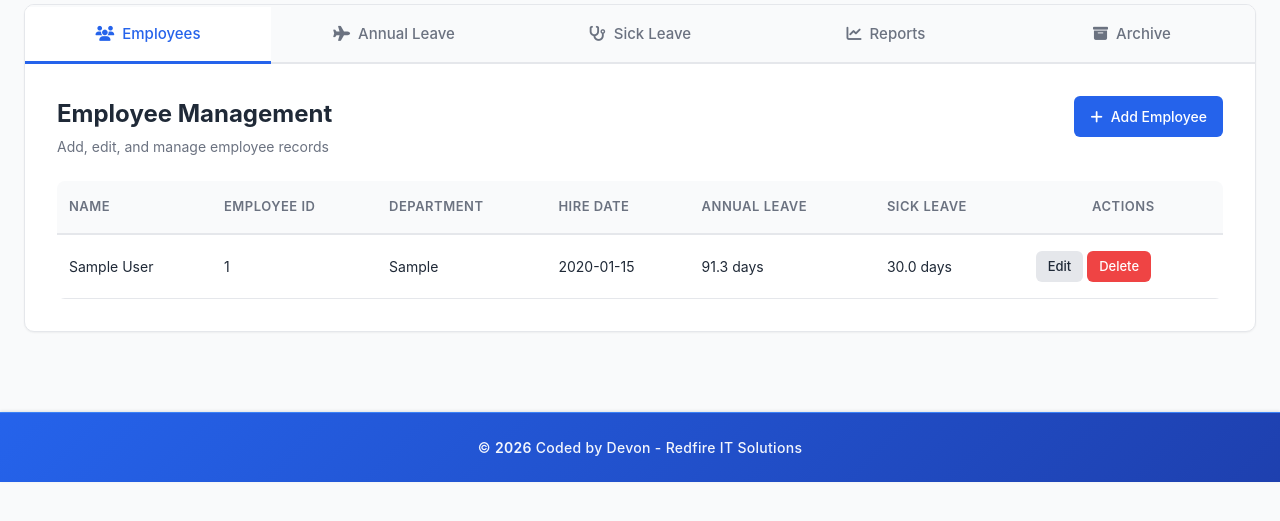
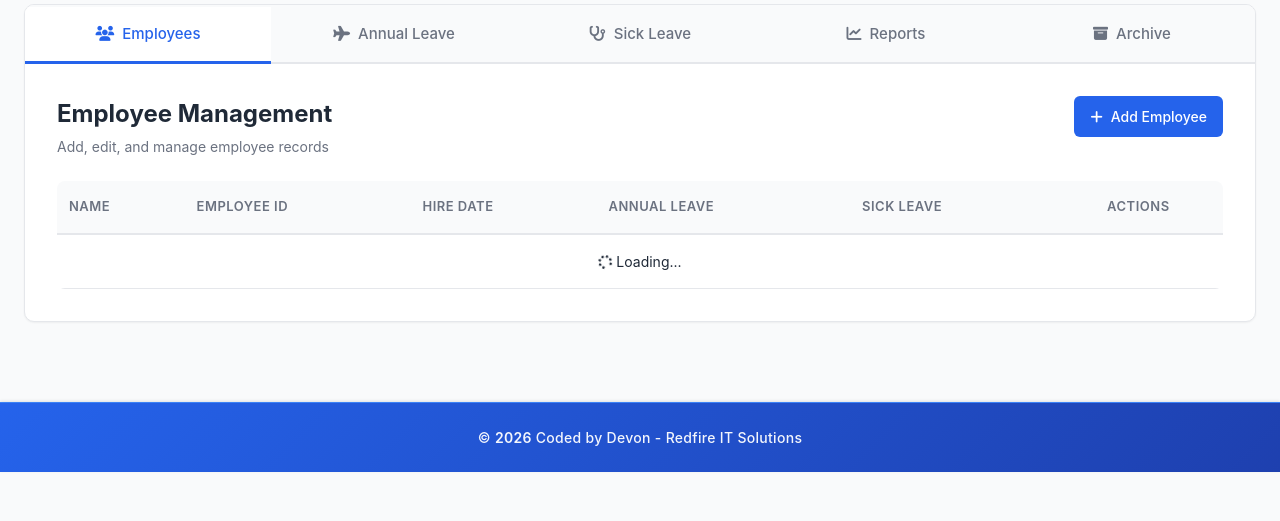
Before and after one commit to Devon-GS/Sick-Annual-Leave-Tracker-Web, a Flask app: page / in a window 1280 px wide. Shown: the part 209-730 px from the top of the page. Run offline with Flask 3, Linux system fonts and the light colour scheme; the visitor is signed in with stand-in values (Sample User, id 1); tables that the repository leaves empty hold one stand-in row (values such as "Sample post"); data that the repository does not hold is empty; some libraries are stand-ins or nearby versions.

Commit message:
Clean and remove unused code

```diff
--- a/app.py
+++ b/app.py
@@ -1,11 +1,10 @@
-from flask import Flask, render_template, request, jsonify, redirect, url_for, session, send_file
+from flask import Flask, render_template, request, jsonify, redirect, url_for, session
 from werkzeug.security import generate_password_hash, check_password_hash
 from werkzeug.utils import secure_filename
 from functools import wraps
-from datetime import datetime, timedelta
+from datetime import datetime
 import sqlite3
 import os
-import json
 
 app = Flask(__name__)
 app.config['DATABASE'] = 'leave_manager.db'
@@ -37,18 +36,14 @@ def init_db():
                 id INTEGER PRIMARY KEY AUTOINCREMENT,
                 username TEXT UNIQUE NOT NULL,
                 password TEXT NOT NULL,
-                password_changed INTEGER DEFAULT 0,
-                created_at TEXT DEFAULT CURRENT_TIMESTAMP
+                password_changed INTEGER DEFAULT 0
             );
 
             CREATE TABLE IF NOT EXISTS employees (
                 id INTEGER PRIMARY KEY AUTOINCREMENT,
                 name TEXT NOT NULL,
                 employee_id TEXT UNIQUE NOT NULL,
-                department TEXT NOT NULL,
                 hire_date TEXT NOT NULL,
-                email TEXT,
-                phone TEXT,
                 is_archived INTEGER DEFAULT 0
             );
 
@@ -328,9 +323,9 @@ def employees():
         data = request.json
         try:
             cursor = db.execute(
-                '''INSERT INTO employees (name, employee_id, department, hire_date, email, phone)
-                   VALUES (?, ?, ?, ?, ?, ?)''',
-                (data['name'], data['employee_id'], '', data['hire_date'], '', '')
+                '''INSERT INTO employees (name, employee_id, hire_date)
+                   VALUES (?, ?, ?)''',
+                (data['name'], data['employee_id'], data['hire_date'])
             )
             db.commit()
 
@@ -339,10 +334,7 @@ def employees():
                 'id': emp_id,
                 'name': data['name'],
                 'employee_id': data['employee_id'],
-                'department': '',
-                'hire_date': data['hire_date'],
-                'email': '',
-                'phone': ''
+                'hire_date': data['hire_date']
             }), 201
         except Exception as e:
             return jsonify({'error': str(e)}), 400
@@ -359,10 +351,7 @@ def employees():
             'id': emp['id'],
             'name': emp['name'],
             'employee_id': emp['employee_id'],
-            'department': emp['department'],
             'hire_date': emp['hire_date'],
-            'email': emp['email'],
-            'phone': emp['phone'],
             'annual_leave_balance': round(annual_bal, 2),
             'annual_leave_entitlement': round(annual_ent, 2),
             'sick_leave_balance': round(sick_bal, 2),
@@ -640,7 +629,7 @@ def view_leave():
 
     # Get all active employees
     employees_data = db.execute(
-        '''SELECT id, name, employee_id, department, hire_date
+        '''SELECT id, name, employee_id, hire_date
            FROM employees
            WHERE is_archived = 0
            ORDER BY name ASC'''
@@ -707,7 +696,7 @@ def archived_employees():
 
     # Get all archived employees
     archived_data = db.execute(
-        '''SELECT id, name, employee_id, department, hire_date
+        '''SELECT id, name, employee_id, hire_date
            FROM employees
            WHERE is_archived = 1
            ORDER BY name ASC'''
--- a/templates/base.html
+++ b/templates/base.html
@@ -1354,8 +1354,7 @@
             font-weight: 600;
         }
 
-        .archive-emp-info .emp-id,
-        .archive-emp-info .emp-dept {
+        .archive-emp-info .emp-id {
             margin: 0;
             font-size: 0.875rem;
             opacity: 0.9;
--- a/templates/index.html
+++ b/templates/index.html
@@ -50,7 +50,6 @@
                         <tr>
                             <th>Name</th>
                             <th>Employee ID</th>
-                            <th>Department</th>
                             <th>Hire Date</th>
                             <th>Annual Leave</th>
                             <th>Sick Leave</th>
@@ -388,7 +387,6 @@
             <tr>
                 <td>${emp.name}</td>
                 <td>${emp.employee_id}</td>
-                <td>${emp.department}</td>
                 <td>${emp.hire_date}</td>
                 <td>${(emp.annual_leave_balance || 0).toFixed(1)} days</td>
                 <td>${(emp.sick_leave_balance || 0).toFixed(1)} days</td>
@@ -759,8 +757,6 @@
                 uploadFormData.append('reason', data.reason);
                 uploadFormData.append('days_used', data.days_used);
 
-                console.log("[v0] Uploading new medical cert file:", newMedCertFile.name);
-
                 try {
                     const response = await fetch(`${endpoint}/${leaveId}`, {
                         method: 'PUT',
@@ -784,7 +780,6 @@
             } else {
                 // No new file - just update metadata and keep current cert (or delete if marked)
                 data.medical_cert = currentMedCert;
-                console.log("[v0] Updating leave without new file, current cert:", currentMedCert);
                 try {
                     const response = await fetch(`${endpoint}/${leaveId}`, {
                         method: 'PUT',
@@ -1064,7 +1059,6 @@
                     <div class="archive-emp-info">
                         <h4>${emp.name}</h4>
                         <p class="emp-id">ID: ${emp.employee_id}</p>
-                        <p class="emp-dept">${emp.department || 'N/A'}</p>
                     </div>
                     <div class="archive-card-actions">
                         <button class="btn btn-sm btn-info" onclick="viewEmployeeMedicalDocs(${emp.id}, '${emp.name}')">
```
